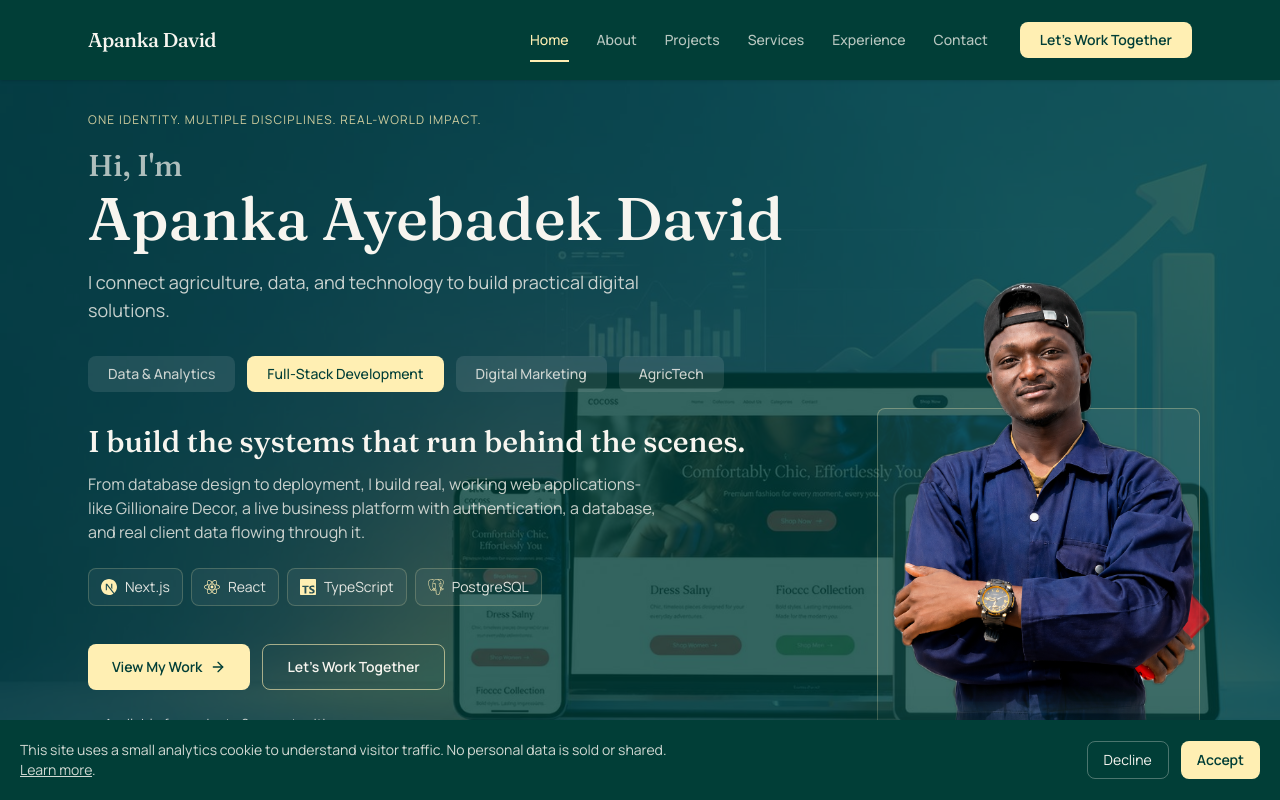
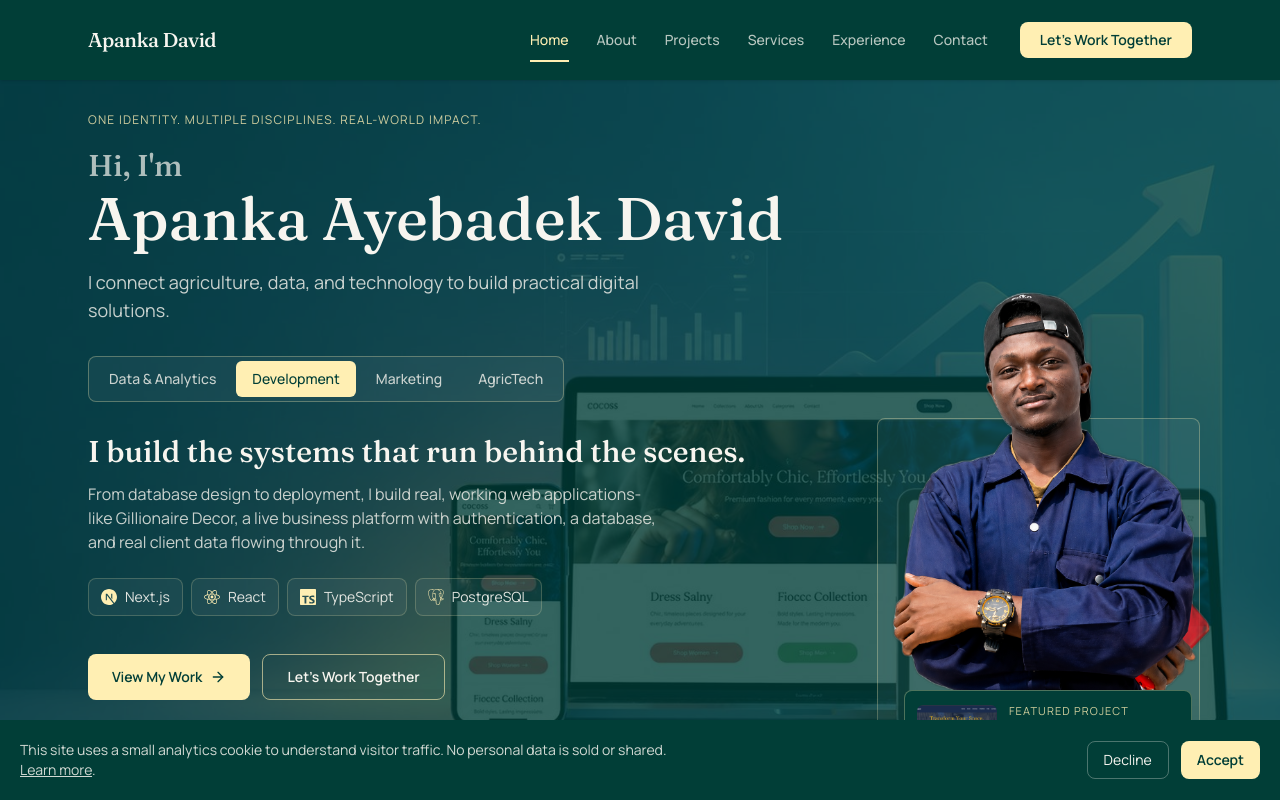
Before and after one commit to apankadavid/apanka-portfolio, a Next.js app: page / in a window 1280 px wide. Shown: the top 800 px of the page. Built offline with nearby package versions, Linux system fonts and the light colour scheme.

Commit message:
Add featured project card to hero, linked to active role

```diff
--- a/app/components/Hero.tsx
+++ b/app/components/Hero.tsx
@@ -8,6 +8,7 @@ import { ArrowRight } from "lucide-react";
 import { FaLinkedin, FaGithub, FaInstagram } from "react-icons/fa";
 import { roles } from "../data/roles";
 import { skillIcons } from "../data/skillIcons";
+import { projects, type Project } from "../data/projects";
 
 const socials = [
   { label: "LinkedIn", href: "https://www.linkedin.com/in/apanka-david-600a9a218", Icon: FaLinkedin },
@@ -15,10 +16,45 @@ const socials = [
   { label: "Instagram", href: "https://www.instagram.com/apankaadavid", Icon: FaInstagram },
 ];
 
+const shortLabels: Record<string, string> = {
+  data: "Data & Analytics",
+  development: "Development",
+  marketing: "Marketing",
+  agritech: "AgricTech",
+};
+
+function FeaturedCard({ project, className = "" }: { project: Project; className?: string }) {
+  return (
+    <Link
+      href={`/projects/${project.slug}`}
+      className={`flex items-center gap-3 rounded-lg border border-cream/30 bg-[#013E37] p-3 text-left transition-colors hover:border-cream/60 ${className}`}
+    >
+      {project.image && (
+        <span className="relative h-14 w-20 shrink-0 overflow-hidden rounded-md">
+          <Image src={project.image} alt="" fill sizes="80px" className="object-cover" />
+        </span>
+      )}
+      <span className="min-w-0">
+        <span className="block text-[11px] uppercase tracking-widest text-cream/80">
+          Featured project
+        </span>
+        <span className="block text-sm font-semibold text-paper">{project.title}</span>
+        <span className="mt-1 inline-flex items-center gap-1 text-xs font-semibold text-cream">
+          View project
+          <ArrowRight className="h-3 w-3" aria-hidden="true" />
+        </span>
+      </span>
+    </Link>
+  );
+}
+
 export default function Hero() {
   const [activeId, setActiveId] = useState(roles[1].id);
   const activeRole = roles.find((r) => r.id === activeId)!;
   const shouldReduceMotion = useReducedMotion();
+  const featuredProject = activeRole.featuredProjectSlug
+  ? projects.find((p) => p.slug === activeRole.featuredProjectSlug)
+  : undefined;
 
   return (
     <section className="relative overflow-hidden">
@@ -67,21 +103,22 @@ export default function Hero() {
             <div
               role="tablist"
               aria-label="Professional disciplines"
-              className="flex flex-wrap justify-center sm:justify-start gap-3 mb-8"
+              className="grid grid-cols-2 sm:flex sm:w-fit gap-1 rounded-lg border border-cream/30 bg-paper/5 p-1 mb-8"
             >
               {roles.map((role) => (
                 <button
                   key={role.id}
                   role="tab"
                   aria-selected={role.id === activeId}
+                  aria-label={role.label}
                   onClick={() => setActiveId(role.id)}
-                  className={`rounded-lg px-5 py-2 text-sm font-medium transition-colors ${
+                  className={`rounded-md px-4 py-2 text-sm font-medium transition-colors ${
                     role.id === activeId
                       ? "bg-cream text-deep-green"
-                      : "bg-paper/10 text-paper/80 hover:bg-paper/20"
+                      : "text-paper/80 hover:bg-paper/10"
                   }`}
                 >
-                  {role.label}
+                  {shortLabels[role.id] ?? role.label}
                 </button>
               ))}
             </div>
@@ -146,6 +183,9 @@ export default function Hero() {
                 </li>
               ))}
             </ul>
+            {featuredProject && (
+              <FeaturedCard project={featuredProject} className="mt-8 sm:hidden max-w-sm mx-auto" />
+            )}
           </div>
 
           <div className="hidden sm:block relative self-stretch -mr-6 sm:-mb-14">
@@ -166,6 +206,12 @@ export default function Hero() {
                 priority
               />
             </div>
+            {featuredProject && (
+              <FeaturedCard
+                project={featuredProject}
+                className="absolute bottom-16 right-6 z-10 w-72"
+              />
+            )}
           </div>
         </div>
       </div>
--- a/app/data/roles.ts
+++ b/app/data/roles.ts
@@ -7,6 +7,7 @@ export type Role = {
   theme: string;
   hex: string;
   image: string;
+  featuredProjectSlug?: string;
 };
 
 export const roles: Role[] = [
@@ -19,7 +20,8 @@ export const roles: Role[] = [
     skills: ["Excel", "SQL", "Python", "Data Visualization"],
     theme: "bg-[#0B2622]",  // data — slightly cooler, darker
     hex: "#0B2622",
-    image: "/hero-data.jpg"        // data
+    image: "/hero-data.jpg",       // data
+    featuredProjectSlug: "road-accident-analysis",
   },
   {
     id: "development",
@@ -30,7 +32,8 @@ export const roles: Role[] = [
     skills: ["Next.js", "React", "TypeScript", "PostgreSQL"],
     theme: "bg-[#013E37]" , // development — your core brand green
     hex: "#013E37",
-    image: "/hero-development.jpg" // development
+    image: "/hero-development.jpg",
+    featuredProjectSlug: "gillionaire-decor", // development
   },
   {
     id: "marketing",
@@ -52,6 +55,7 @@ export const roles: Role[] = [
     skills: ["Irrigation Systems", "Agricultural Data", "Sustainable Design", "Research"],
     theme: "bg-[#0F3D33]" , // agritech — deepest, most "earthy" green
     hex: "#0F3D33",
-    image: "/hero-agritech.jpg"    // agritech
+    image: "/hero-agritech.jpg",
+    featuredProjectSlug: "goshen-porche-field-operations",    // agritech
   },
 ];
```
